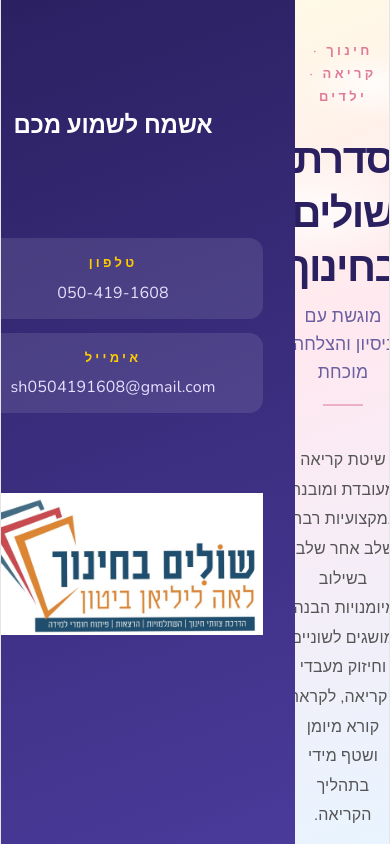
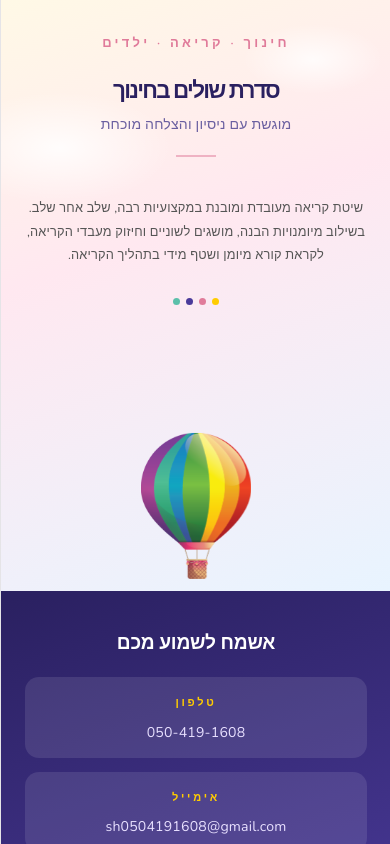
Before and after one commit to simchaya/sholim-landing-page, a React (Vite) app: page / in a window 390 px wide. Built offline with nearby package versions, Linux system fonts and the light colour scheme.

Commit message:
responsiveness to screen change

```diff
--- a/src/App.css
+++ b/src/App.css
@@ -9,7 +9,6 @@
 html, body, #root {
   width: 100%;
   height: 100%;
-  overflow: hidden;
 }
 
 .App {
@@ -18,7 +17,6 @@ html, body, #root {
   flex-direction: row-reverse;
   width: 100vw;
   height: 100vh;
-  overflow: hidden;
 }
 
 /* HERO — right, 2/3 */
@@ -172,3 +170,94 @@ html, body, #root {
   margin-top: 80px;
   width: 300px;
 }
+ /* SMALL DESKTOP / WINDOWED */
+@media (max-width: 1024px) {
+  .hero-text h1 {
+    font-size: 1.7rem;
+  }
+  .about-text {
+    font-size: 0.8rem;
+  }
+  .hero-balloon {
+    width: 150px;
+  }
+  .contact-logo {
+    width: 200px;
+  }
+  .pillar-contact {
+    padding: 60px 24px;
+  }
+  .pillar-contact h2 {
+    margin-bottom: 40px;
+  }
+}
+
+/* TABLET */
+@media (max-width: 768px) {
+  .App {
+    flex-direction: column;
+    height: auto;
+    overflow-y: auto;
+  }
+  .pillar-hero {
+    height: 70vh;
+    min-height: 500px;
+    padding: 40px 32px 0;
+  }
+  .pillar-contact {
+    height: auto;
+    min-height: unset;
+    padding: 48px 32px;
+  }
+  .pillar-contact h2 {
+    margin-bottom: 32px;
+  }
+  .hero-text h1 {
+    font-size: 1.8rem;
+  }
+  .hero-balloon {
+    width: 130px;
+  }
+  .contact-logo {
+    margin-top: 32px;
+    width: 160px;
+  }
+}
+
+/* MOBILE */
+@media (max-width: 480px) {
+  .pillar-hero {
+    height: auto;
+    min-height: 70vh;
+    padding: 32px 24px 0;
+  }
+  .pillar-contact {
+    padding: 40px 24px;
+  }
+  .pillar-contact h2 {
+    font-size: 1.2rem;
+    margin-bottom: 24px;
+  }
+  .hero-text h1 {
+    font-size: 1.4rem;
+  }
+  .hero-tagline {
+    font-size: 0.88rem;
+  }
+  .about-text {
+    font-size: 0.8rem;
+  }
+  .hero-balloon {
+    width: 110px;
+  }
+  .contact-logo {
+    margin-top: 24px;
+    width: 120px;
+  }
+  .contact-card span {
+    font-size: 11px;
+  }
+  .contact-card p {
+    font-size: 0.88rem;
+  }
+}
```
